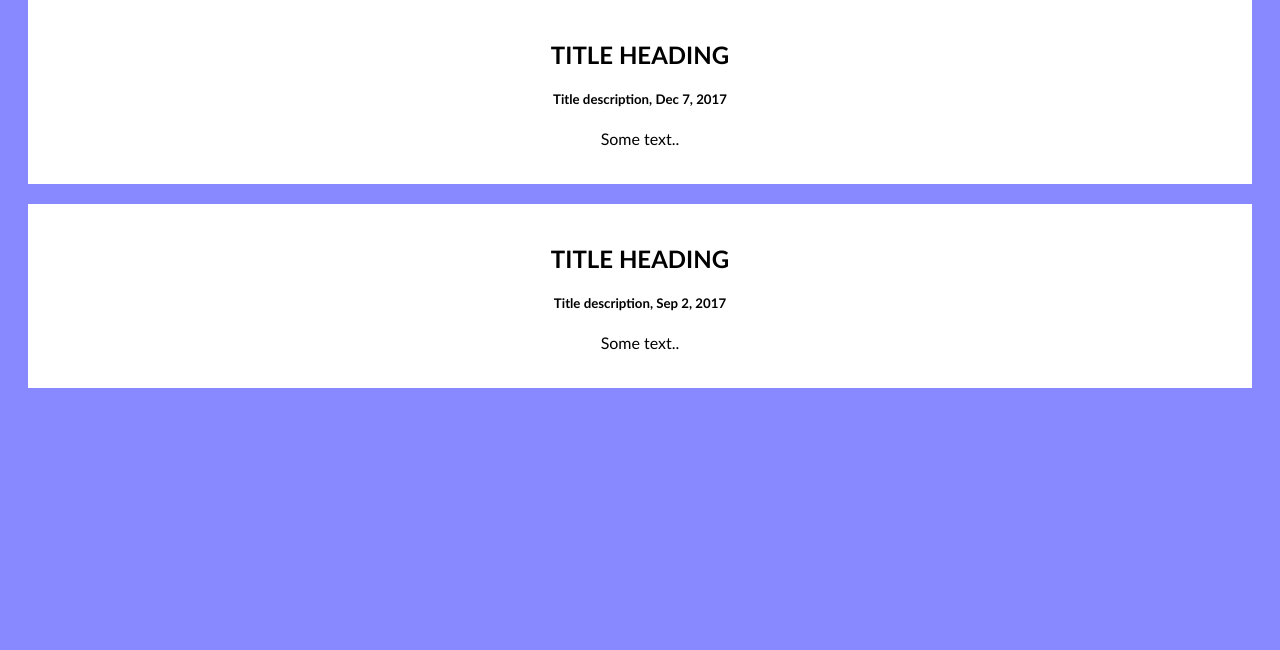
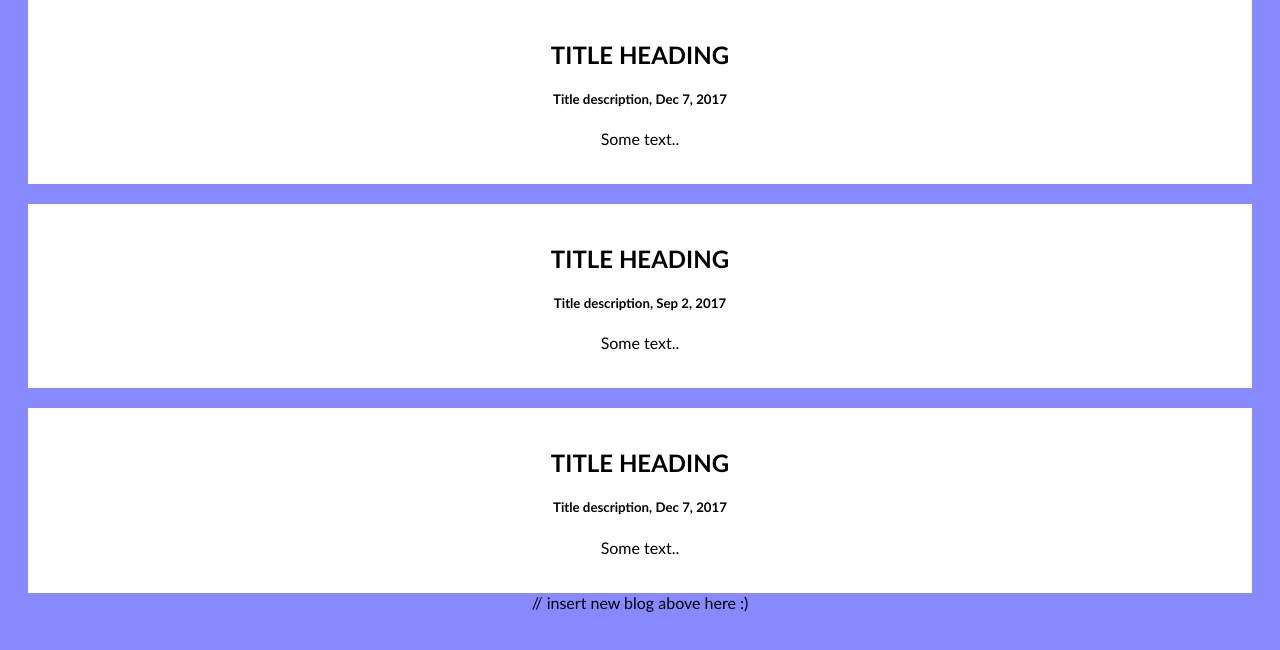
Before and after one commit to AvocadoPanda/blog, a plain HTML site: page index.html in a window 1280 px wide. Shown: the part 110-760 px from the top of the page. Drawn offline with Linux system fonts and the light colour scheme.

Commit message:
Update index.html

```diff
--- a/index.html
+++ b/index.html
@@ -21,6 +21,13 @@
                 <h5>Title description, Sep 2, 2017</h5>
                 <p>Some text..</p>
               </div>
+              <div class="card">
+                <h2>TITLE HEADING</h2>
+                <h5>Title description, Dec 7, 2017</h5>
+                <p>Some text..</p>
+              </div>
+
+              // insert new blog above here :)
             </div>
 
           </div>
```
